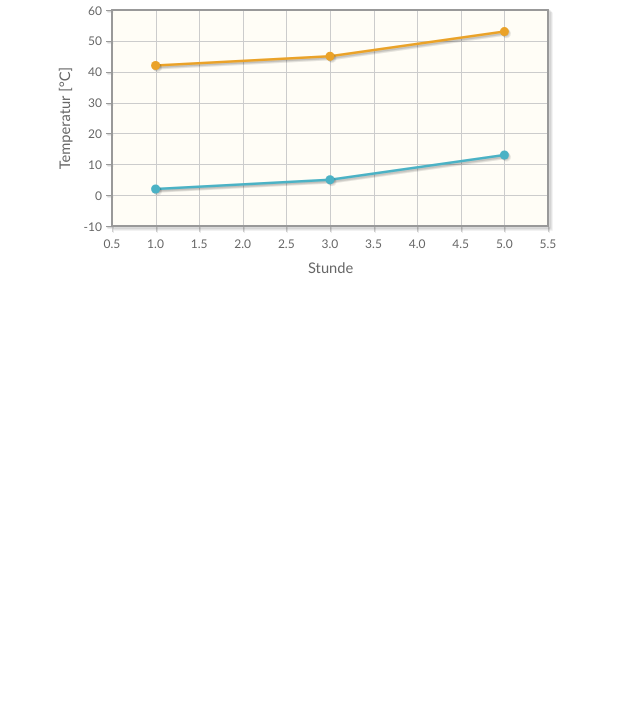
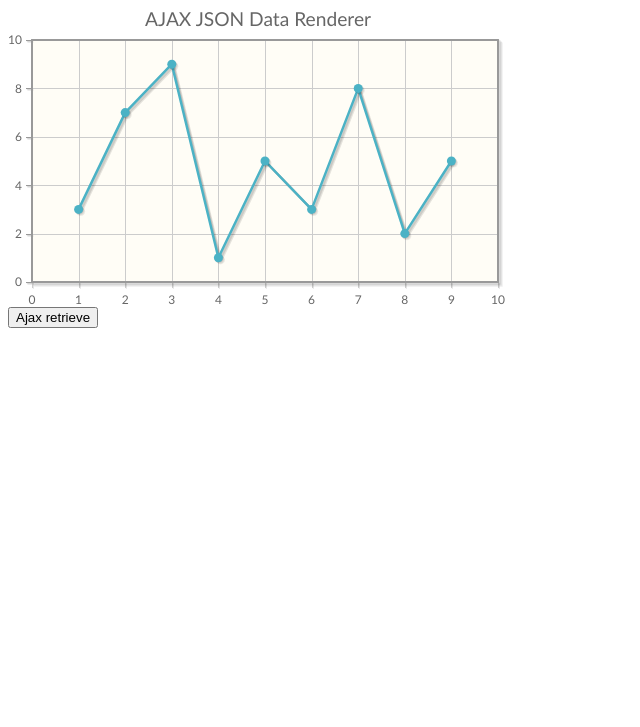
Before and after one commit to ParadoxGery/GoAPI, a plain HTML site: page web/index.html in a window 1280 px wide. Shown: the part 73-800 px from the top of the page, without its empty margins (0-640 px from the left). Drawn offline with nearby package versions, Linux system fonts and the light colour scheme.

Commit message:
new graph

```diff
--- a/web/graph.js
+++ b/web/graph.js
@@ -1,43 +1,37 @@
-$(document).ready(function(){
-    // Our ajax data renderer which here retrieves a text file.
-    // it could contact any source and pull data, however.
-    // The options argument isn't used in this renderer.
-    var ajaxDataRenderer = function(url, plot, options) {
-        var ret = null;
+var plot2 = null;
+
+function fetchAjaxData(url, success) {
     $.ajax({
-            // have to use synchronous here, else the function
-            // will return before the data is fetched
-            async: false,
         url: url,
         dataType:"json",
         success: function(data) {
-                ret = data;
+            success(data);
+            console.log('loaded');
         }
     });
-        return ret;
-    };
+}
 
-    // The url for our json data
-    var jsonurl = "jsondata.txt";
-
-    // passing in the url string as the jqPlot data argument is a handy
-    // shortcut for our renderer.  You could also have used the
-    // "dataRendererOptions" option to pass in the url.
-    var plot2 = $.jqplot('chart1',jsonurl,{
-        title: "17. Februar 2018",
-        axes: {
-            xaxis: {
-                label: 'Stunde',
-                labelRenderer: $.jqplot.CanvasAxisLabelRenderer
-            },
-            yaxis: {
-                label: 'Temperatur [°C]',
-                labelRenderer: $.jqplot.CanvasAxisLabelRenderer
-            }
-        },
-        dataRenderer: ajaxDataRenderer,
-        dataRendererOptions: {
-            unusedOptionalUrl: jsonurl
+function createPlot(url) {
+    fetchAjaxData(url, function(data) {
+        if (plot2 == null) {
+            plot2 = $.jqplot('chart2', data, {
+                title: "AJAX JSON Data Renderer"
+            });
+        } else {
+            plot2.replot({data: data});
+            console.log('replotting');
         }
     });
+}
+
+$(document).ready(function(){
+    var jsonurl = "./jsondata.txt";
+
+    //Regenerate the plot on button click.
+    $('#ajax-button').click(function() {
+        createPlot(jsonurl);
     });
+
+    //Generate the plot first time through.
+    createPlot(jsonurl);
+});
--- /dev/null
+++ b/web/graphtest.js
@@ -0,0 +1,3 @@
+$(document).ready(function(){
+  var plot1 = $.jqplot ('chart1', [[3,7,9,1,5,3,8,2,5]]);
+});
--- a/web/index.html
+++ b/web/index.html
@@ -1,14 +1,12 @@
 <!DOCTYPE html>
 <html lang="en">
+
 <head>
     <meta charset="UTF-8">
     <title>Title</title>
 </head>
-</head>
+
 <body>
-
-<div id="chart1" style="height:300px; width:500px;margin:50px;"></div>
-
 
 <script type="text/javascript" src="http://ajax.googleapis.com/ajax/libs/jquery/1.9.1/jquery.min.js"></script>
 <script type="text/javascript" src="http://ajax.googleapis.com/ajax/libs/jqueryui/1.10.0/jquery-ui.min.js"></script>
@@ -23,7 +21,9 @@
 <link rel="stylesheet" type="text/css" href="http://ajax.googleapis.com/ajax/libs/jqueryui/1.10.0/themes/smoothness/jquery-ui.css" />
 
 <script type="text/javascript" src="graph.js"></script>
-
+<h1>RasPi 1</h1>
+<div id="chart2" style="height:300px; width:500px;"></div>
+<button id="ajax-button">Ajax retrieve</button>
 
 </body>
 </html>
```
Also changed, not shown: web/graph (copy).js (added, +47 -0 lines), web/jsondata.txt. Lines whose indentation alone changed are shown as unchanged.
